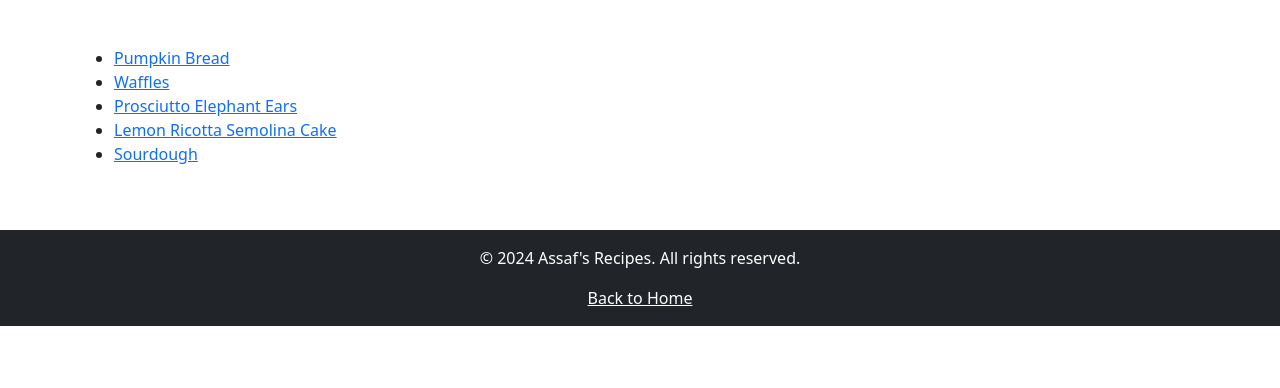
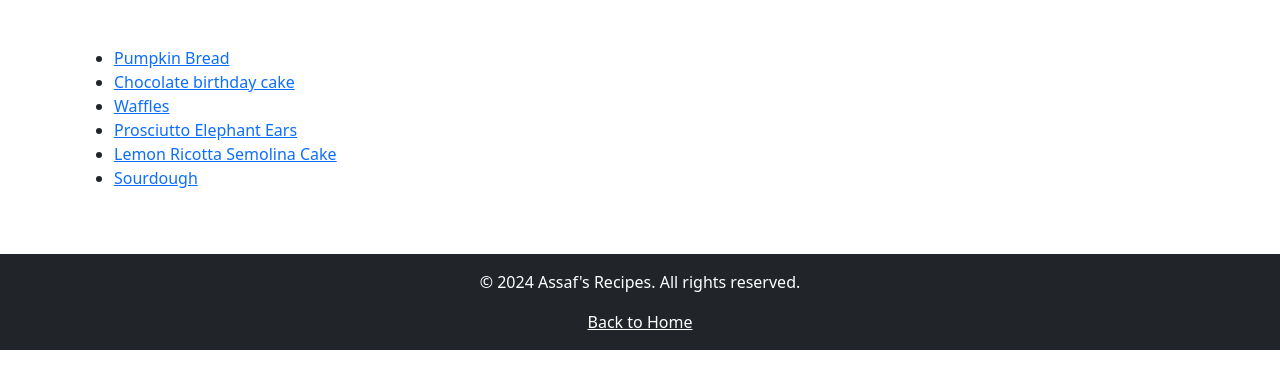
Before and after one commit to assafalon/assafalon.github.io, a plain HTML site: page baking.html in a window 1280 px wide. Shown: the part 162-550 px from the top of the page. Drawn offline with nearby package versions, Linux system fonts and the light colour scheme.

Commit message:
chocolate cake

```diff
--- a/baking.html
+++ b/baking.html
@@ -34,6 +34,7 @@
             <div class="col-md-8">
         <ul>
             <li><a href="pumpkin_bread.html" >Pumpkin Bread</a></li>
+            <li><a href="B-Day_chocolate_cake.html" >Chocolate birthday cake</a></li>
             <li><a href="waffles.html" >Waffles</a></li>
             <li><a href="prosciutto_elephant_ears.html">Prosciutto Elephant Ears</a></li>
             <li><a href="Lemon_Ricotta_Semolina_Cake.html">Lemon Ricotta Semolina Cake</a></li>
```
